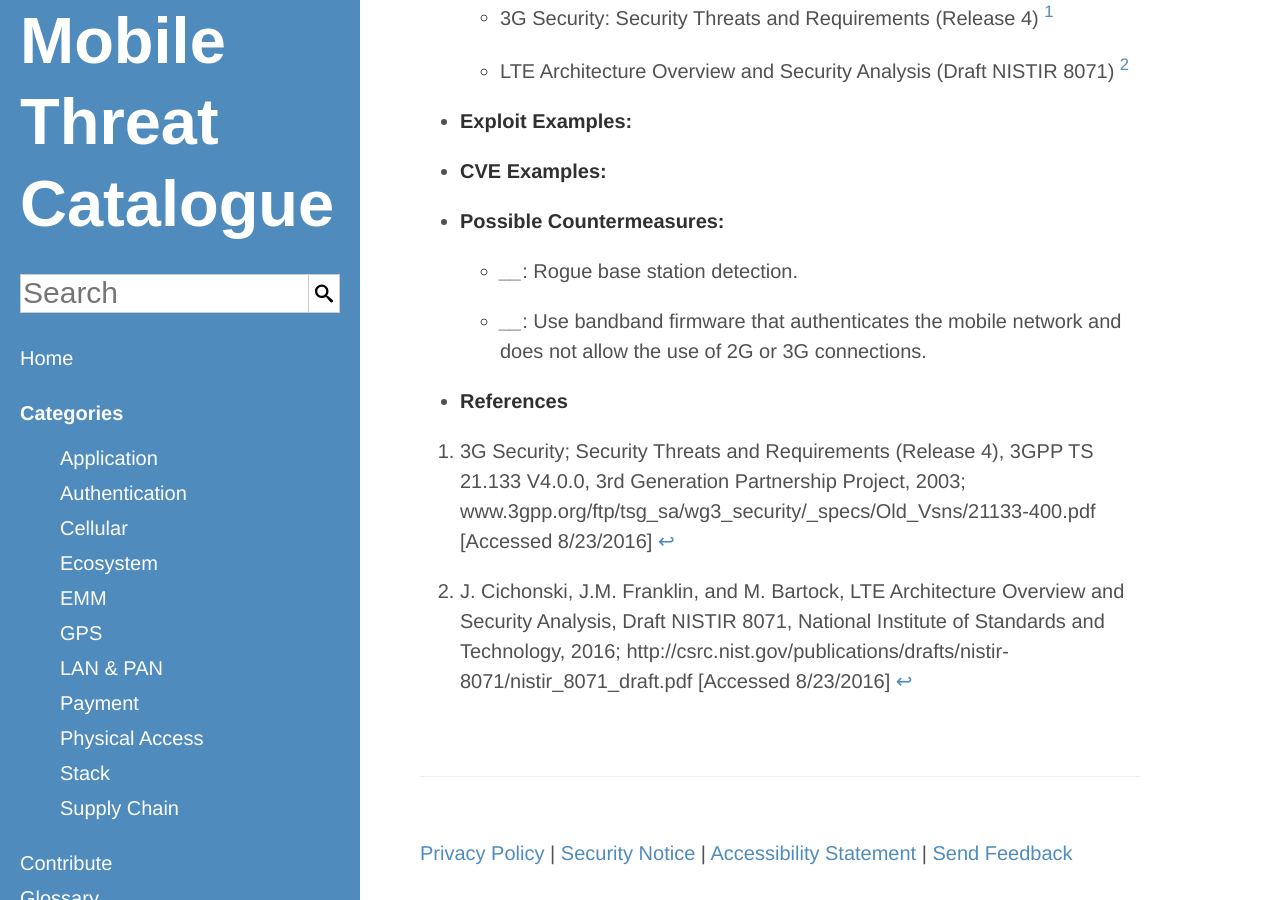
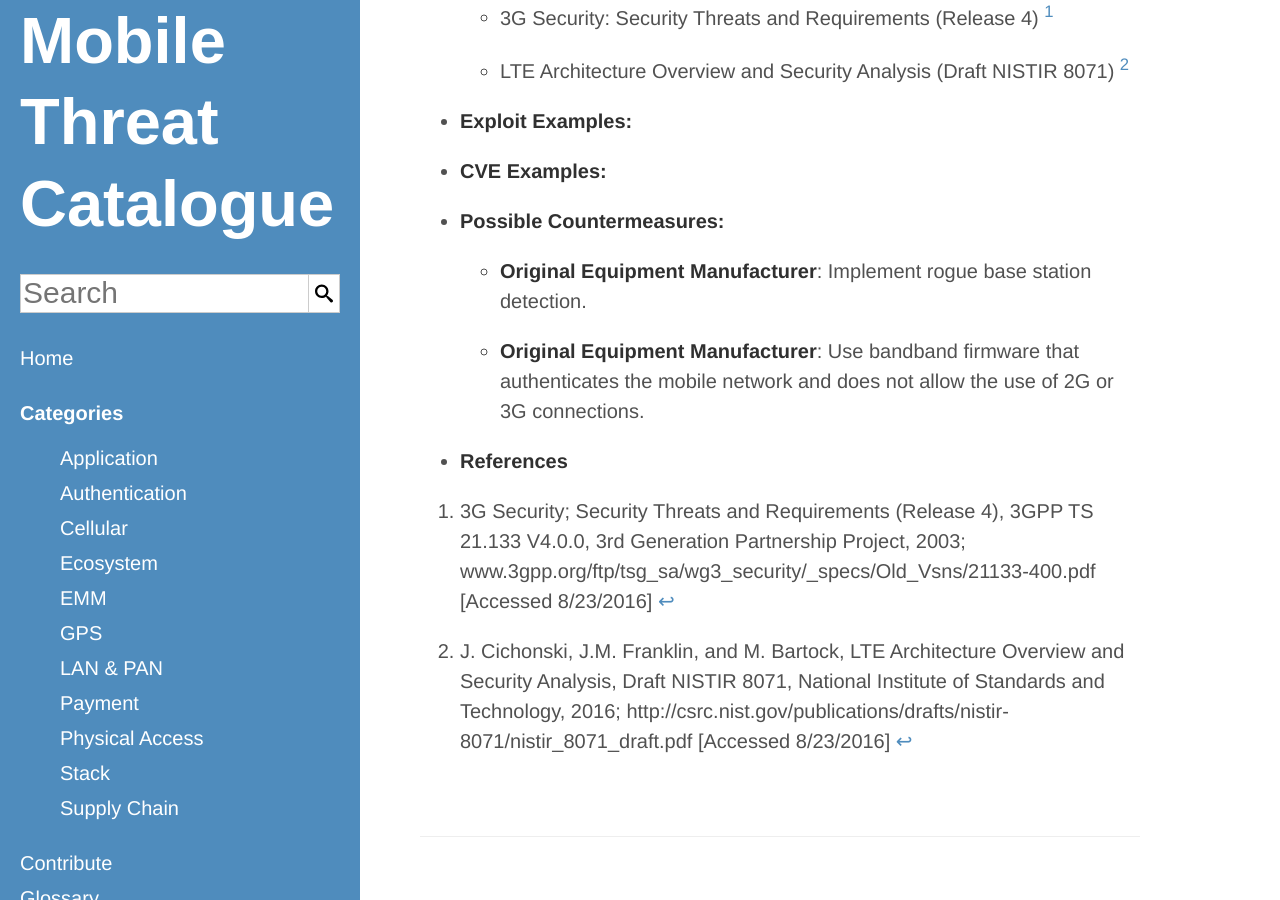
Before and after one commit to usnistgov/mobile-threat-catalogue, a Jekyll site: the page built from _cellular-threats/CEL-4.md, in a window 1280 px wide and 900 px high, scrolled down 398 px. Built offline with Jekyll 4.4.1, drawn with Linux system fonts in a browser that asks for light colours.

Commit message:
#13: Updated countermeasures and actors

```diff
--- a/_cellular-threats/CEL-4.md
+++ b/_cellular-threats/CEL-4.md
@@ -9,8 +9,8 @@
     ExploitExample:
     CVEExample:
     PossibleCountermeasures:
-        "Rogue base station detection.":
-            -
+        "Implement rogue base station detection.":
+            - Original Equipment Manufacturer
         "Use bandband firmware that authenticates the mobile network and does not allow the use of 2G or 3G connections.":
-            -
+            - Original Equipment Manufacturer
 ---
```
